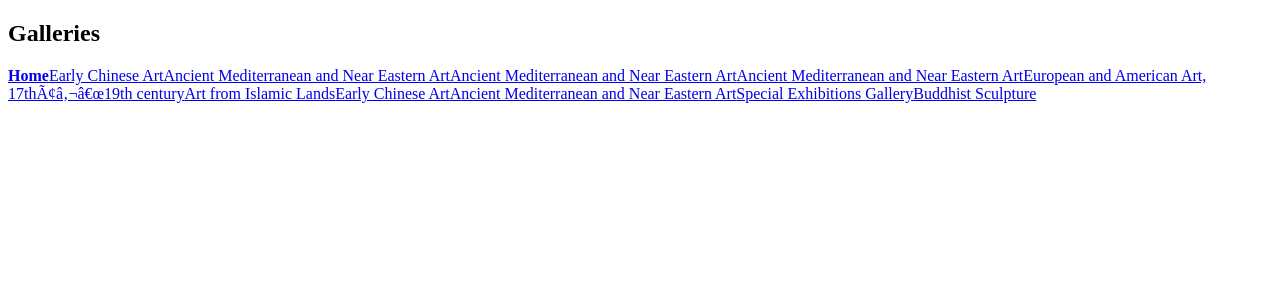
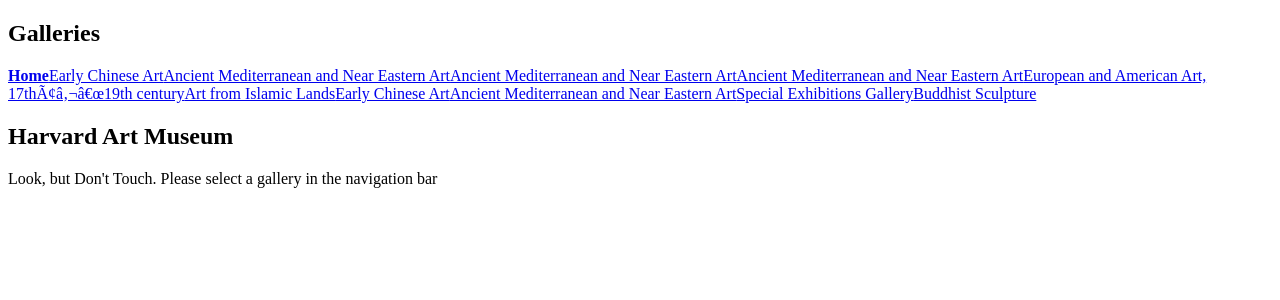
Before and after one commit to jagLas/week13-react, a React (Create React App) app in the folder art-museum/: page / in a window 1280 px wide. Shown: the top 300 px of the page. Built offline with nearby package versions, Linux system fonts and the light colour scheme.

Commit message:
phase 3 complete

```diff
--- a/art-museum/src/App.js
+++ b/art-museum/src/App.js
@@ -1,15 +1,25 @@
 import harvardArt from "./data/harvardArt";
 import GalleryNavigation from "./components/GalleryNavigation";
-import { Route } from "react-router-dom/cjs/react-router-dom.min";
+import { Route, Switch } from "react-router-dom/cjs/react-router-dom.min";
 import GalleryView from "./components/GalleryView";
 
 function App() {
   return (
     <>
       <GalleryNavigation galleries={harvardArt.records} />
-      <Route path ="/galleries/:galleryId">
-        <GalleryView galleries={harvardArt.records} />
-      </Route>
+      <Switch>
+        <Route exact path="/">
+          <h2>Harvard Art Museum</h2>
+          <p>Look, but Don't Touch. Please select a gallery in the navigation bar</p>
+        </Route>
+        <Route path ="/galleries/:galleryId">
+          <GalleryView galleries={harvardArt.records} />
+        </Route>
+        <Route>
+          <h2>Page Not Found</h2>
+        </Route>
+      </Switch>
+
     </>
 
   );
```
